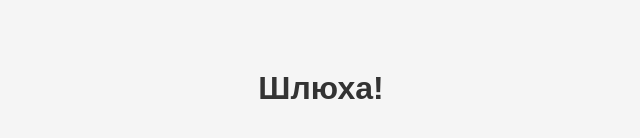
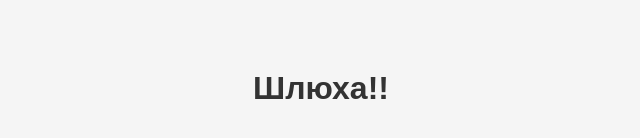
Before and after one commit to tennesiv/site, a plain HTML site: page index.html in a window 1280 px wide. Shown: the part 312-450 px from the top of the page, 319-959 px from the left. Drawn offline with Linux system fonts and the light colour scheme.

Commit message:
обновил заголовок

```diff
--- a/index.html
+++ b/index.html
@@ -21,6 +21,6 @@
   </style>
 </head>
 <body>
-  <h1>Шлюха!</h1>
+  <h1>Шлюха!!</h1>
 </body>
 </html>
```
